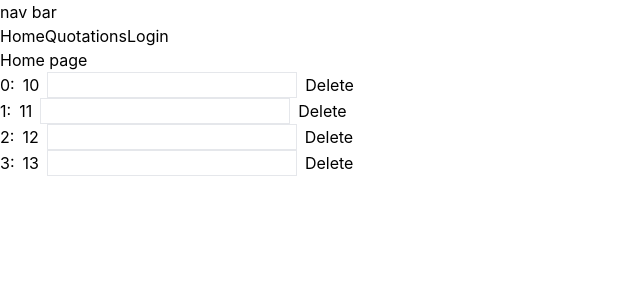
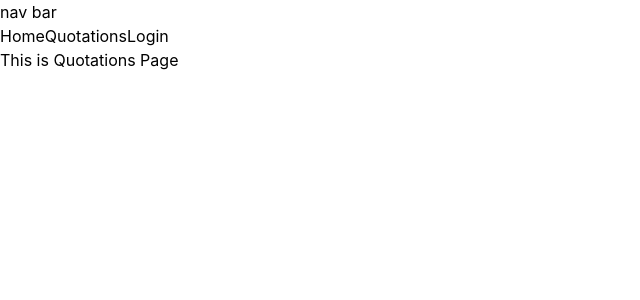
Before and after one commit to kdmontero/aqa-front, a React (Create React App) app: page /quotations in a window 1280 px wide. Shown: the top 300 px of the page, without its empty margins (0-640 px from the left). Built offline with nearby package versions, Linux system fonts and the light colour scheme.

Commit message:
added home to navbar link

```diff
--- a/src/components/Navbar/index.tsx
+++ b/src/components/Navbar/index.tsx
@@ -5,7 +5,7 @@
     <nav>
       nav bar
       <div>
-        <Link to="/">Home</Link>
+        <Link to="/home">Home</Link>
         <Link to="/quotations">Quotations</Link>
         <Link to="/login">Login</Link>
       </div>
--- a/src/components/index.tsx
+++ /dev/null
@@ -1,7 +0,0 @@
-import Navbar from "./Navbar";
-
-
-
-export {
-  Navbar
-}
--- a/src/routes/index.tsx
+++ b/src/routes/index.tsx
@@ -7,9 +7,9 @@
   return (
     <Routes>
       <Route path="/" element={<MainLayout />}>
-        <Route path="/quotations" element={<Home />} />
+        <Route path="/home" element={<Home />} />
         <Route path="/login" element={<Login />} />
-        <Route path="/login" element={<Quotations />} />
+        <Route path="/quotations" element={<Quotations />} />
       </Route>
     </Routes>
   )
```
